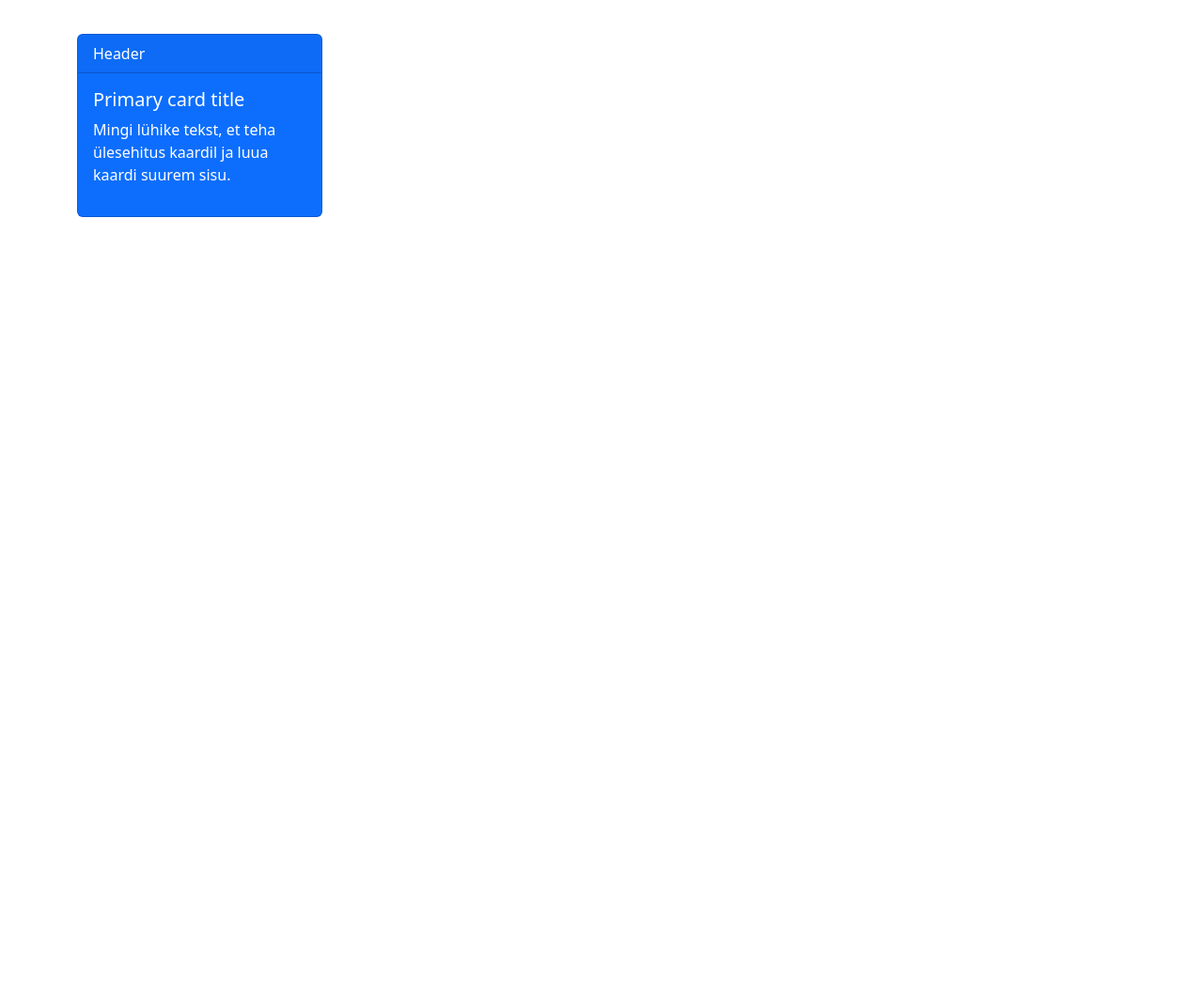
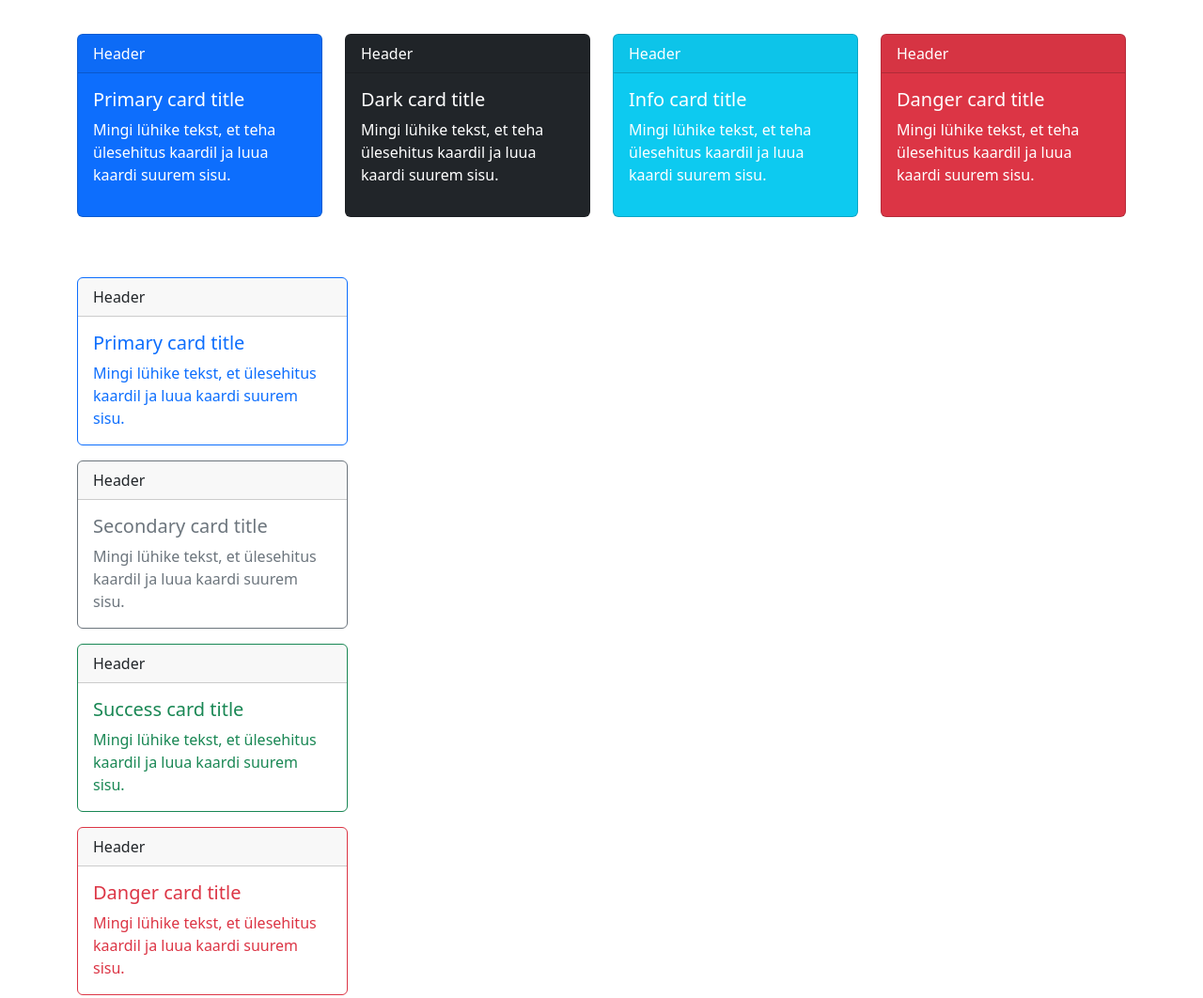
Before and after one commit to HendrikSepp/Veebirakendused, a plain HTML site: page Bootstrap/components/cards.html in a window 1280 px wide. Shown: the part 820-1882 px from the top of the page at 94% size. Before the commit the page ends 1115 px from the top, so only its background shows below. Drawn offline with Linux system fonts and the light colour scheme.

Commit message:
Update cards.html

```diff
--- a/Bootstrap/components/cards.html
+++ b/Bootstrap/components/cards.html
@@ -138,7 +138,129 @@
                     </div>
                 </div>
             </div>
+
+            <div class="col-3">
+                <div class="card text-white bg-dark mb-3" style="max-width: 18rem">
+                    <div class="card-header">
+                        Header
+                    </div>
+                    <div class="card-body">
+                        <h5 class="card-title">Dark card title</h5>
+                        <p>
+                            Mingi lühike tekst, et teha ülesehitus kaardil
+                            ja luua kaardi suurem sisu.
+                        </p>
+                    </div>
+                </div>
+            </div>
+
+            <div class="col-3">
+                <div class="card text-white bg-info mb-3" style="max-width: 18rem">
+                    <div class="card-header">
+                        Header
+                    </div>
+                    <div class="card-body">
+                        <h5 class="card-title">Info card title</h5>
+                        <p>
+                            Mingi lühike tekst, et teha ülesehitus kaardil
+                            ja luua kaardi suurem sisu.
+                        </p>
+                    </div>
+                </div>
+            </div>
+
+            <div class="col-3">
+                <div class="card text-white bg-danger mb-3" style="max-width: 18rem">
+                    <div class="card-header">
+                        Header
+                    </div>
+                    <div class="card-body">
+                        <h5 class="card-title">Danger card title</h5>
+                        <p>
+                            Mingi lühike tekst, et teha ülesehitus kaardil
+                            ja luua kaardi suurem sisu.
+                        </p>
+                    </div>
+                </div>
+            </div>
         </div>
+
+            <div class="row my-5">
+                <div class="col-12">
+                    <div class="card border-primary mb-3" style="max-width: 18rem;">
+                        <div class="card-header">
+                            Header
+                        </div>
+                        <div class="card-body text-primary">
+                            <h5 class="card-title">Primary card title</h5>
+                            <p class="card-text">
+                                Mingi lühike tekst, et ülesehitus kaardil
+                                ja luua kaardi suurem sisu.
+                            </p>
+                        </div>
+                    </div>
+
+                    <div class="card border-secondary mb-3" style="max-width: 18rem;">
+                        <div class="card-header">
+                            Header
+                        </div>
+                        <div class="card-body text-secondary">
+                            <h5 class="card-title">Secondary card title</h5>
+                            <p class="card-text">
+                                Mingi lühike tekst, et ülesehitus kaardil
+                                ja luua kaardi suurem sisu.
+                            </p>
+                        </div>
+                    </div>
+
+                    <div class="card border-success mb-3" style="max-width: 18rem;">
+                        <div class="card-header">
+                            Header
+                        </div>
+                        <div class="card-body text-success">
+                            <h5 class="card-title">Success card title</h5>
+                            <p class="card-text">
+                                Mingi lühike tekst, et ülesehitus kaardil
+                                ja luua kaardi suurem sisu.
+                            </p>
+                        </div>
+                    </div>
+
+                    <div class="card border-danger mb-3" style="max-width: 18rem;">
+                        <div class="card-header">
+                            Header
+                        </div>
+                        <div class="card-body text-danger">
+                            <h5 class="card-title">Danger card title</h5>
+                            <p class="card-text">
+                                Mingi lühike tekst, et ülesehitus kaardil
+                                ja luua kaardi suurem sisu.
+                            </p>
+                        </div>
+                    </div>
+                </div>
+            </div>
+
+            <div class="row">
+                <div class="col-4">
+                    <div class="card">
+                        <img
+                        src="https://picsum.photos/300/200"
+                        alt=""
+                        class="card-img-top"
+                        />
+                        <div class="card-body">
+                            <h5 class="card-title">Card Title</h5>
+                            <p class="card-text">
+                                Mingi lühike tekst, et teha ülesehitus kaardil
+                                ja luua kaardi sisu.
+                            </p>
+                            <a href="#" class="btn btn-primary">Go Somewhere</a>
+                        </div>
+                    </div>
+                </div>
+            </div>
+
     </div>
 </body>
 </html>
```
